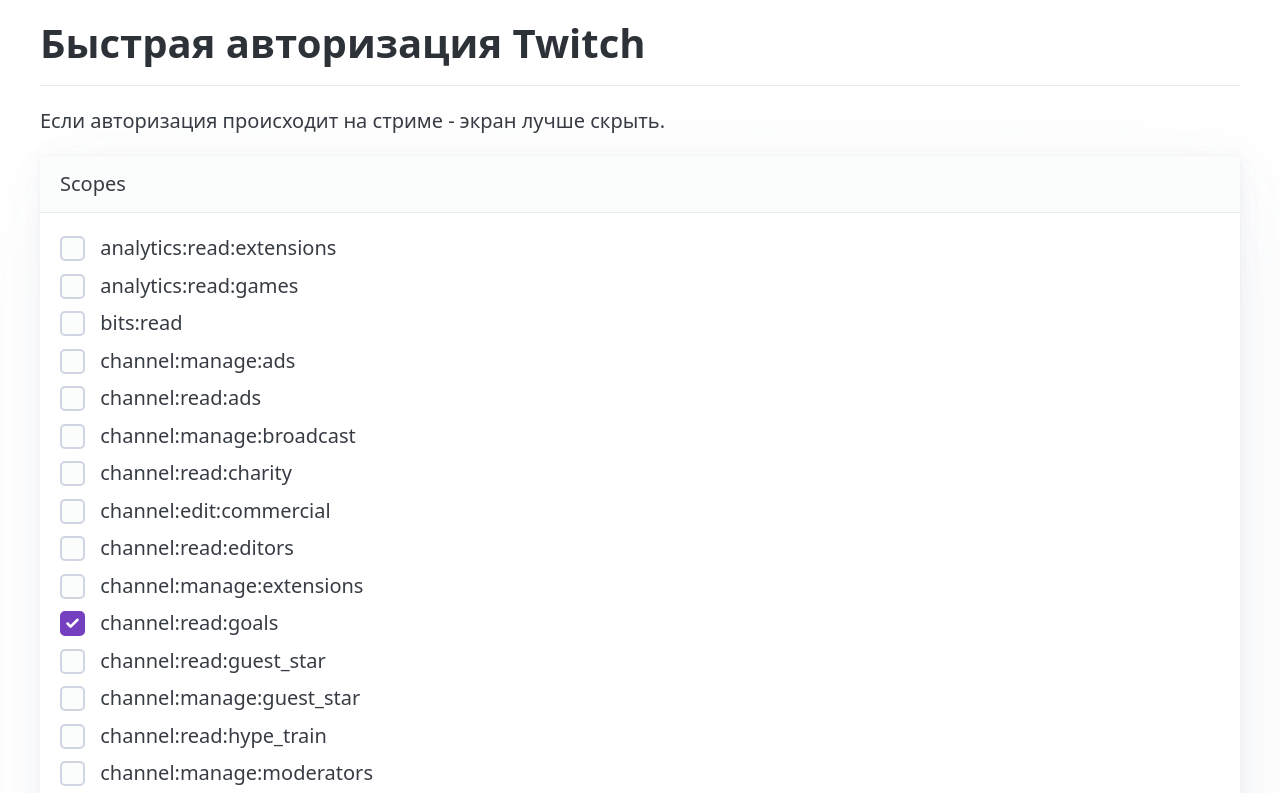
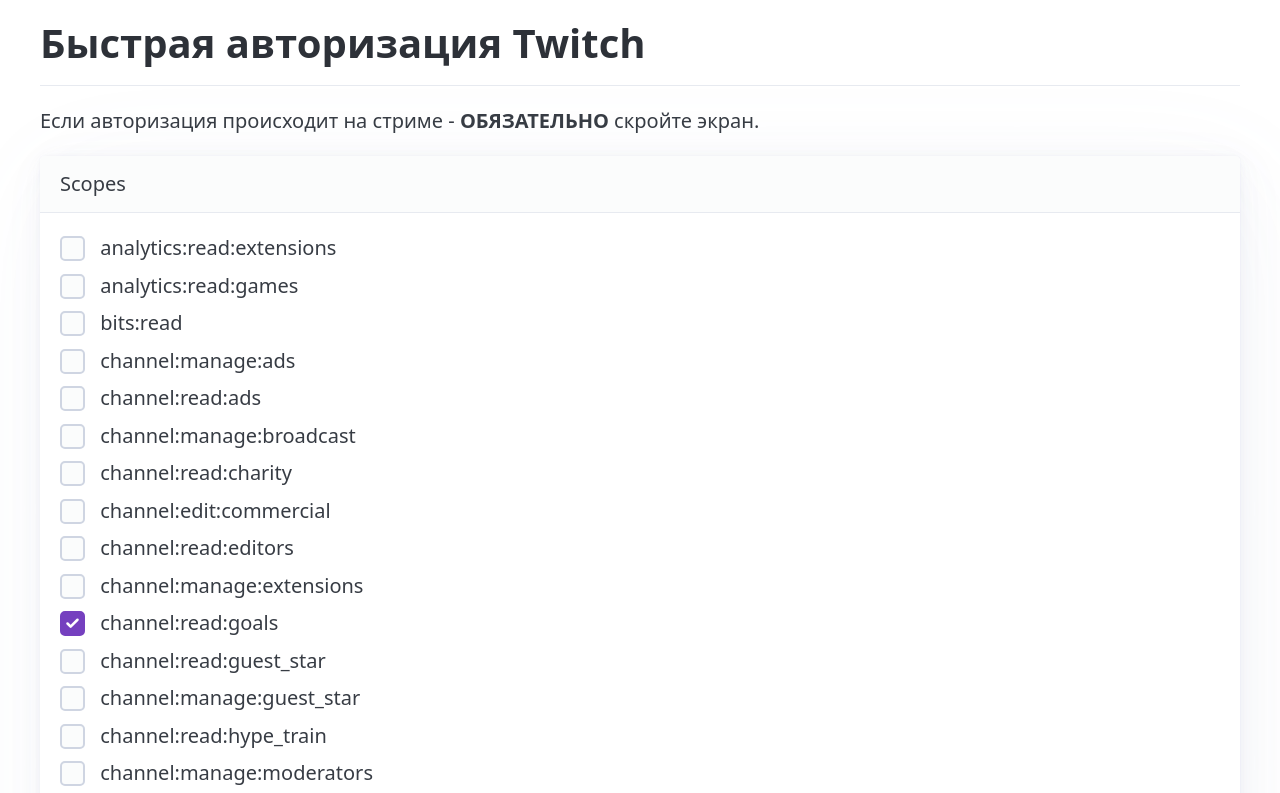
Before and after one commit to declider/twitch-auth, a plain HTML site: page index.html in a window 1280 px wide. Shown: the top 793 px of the page. Drawn offline with Linux system fonts and the light colour scheme.

Commit message:
Update index.html

```diff
--- a/index.html
+++ b/index.html
@@ -10,7 +10,7 @@
     <main class="container">
         <h1>Быстрая авторизация Twitch</h1>
         <hr>
-        <p>Если авторизация происходит на стриме - экран лучше скрыть.</p>
+        <p>Если авторизация происходит на стриме - <strong>ОБЯЗАТЕЛЬНО</strong> скройте экран.</p>
         <article>
             <header>Scopes</header>
             <fieldset>
```
